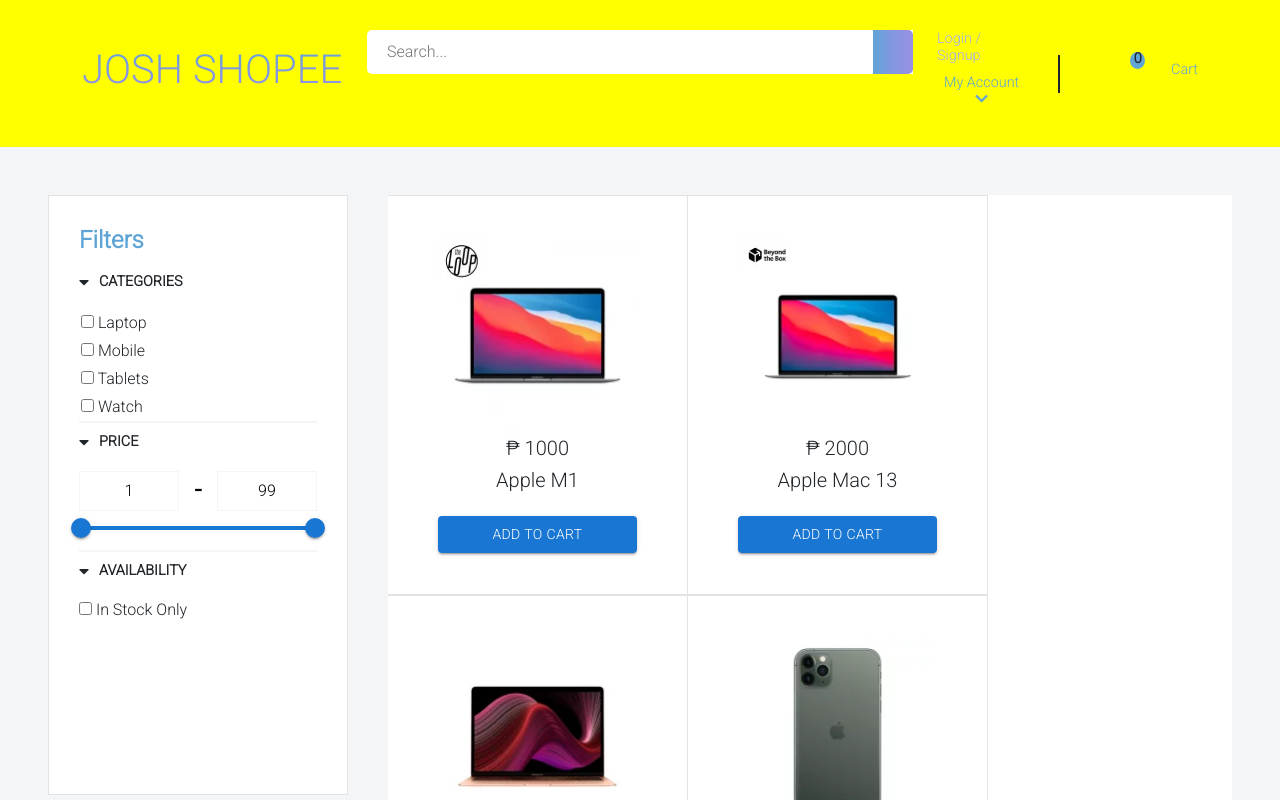
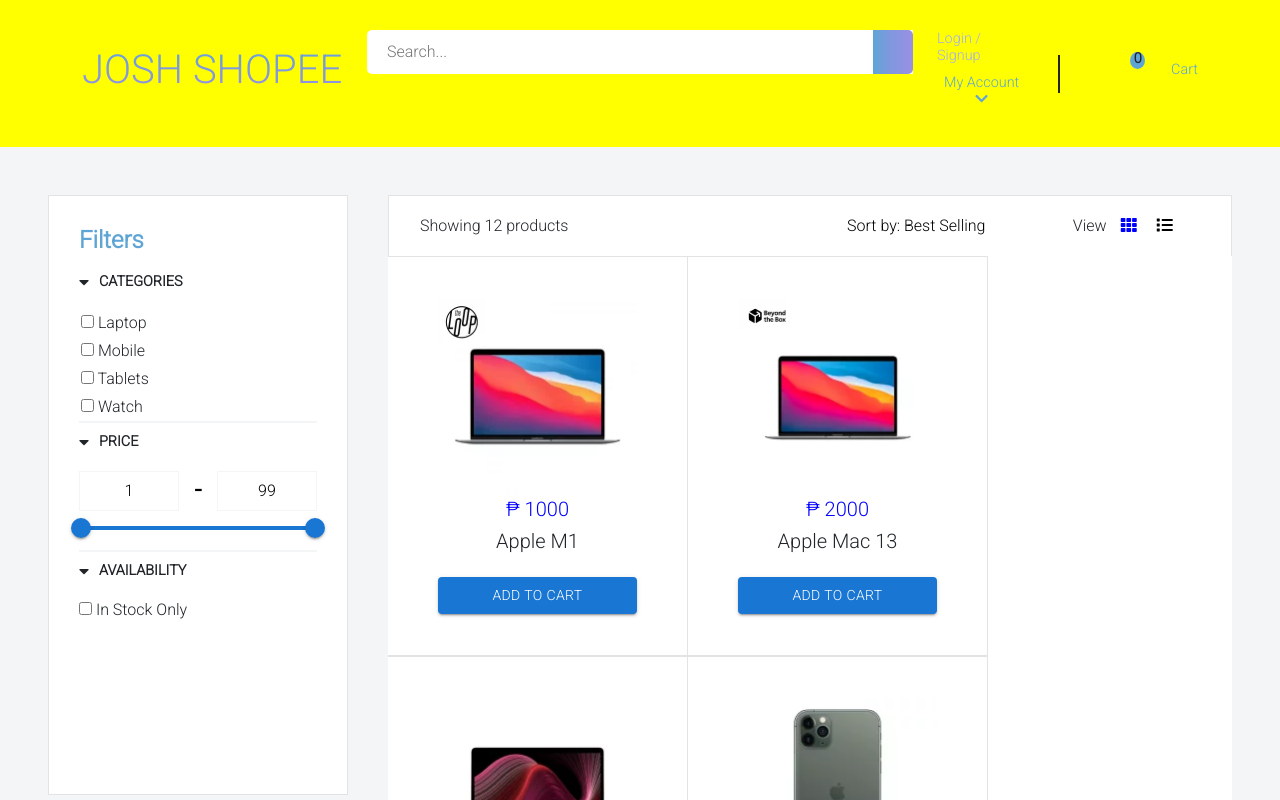
Before and after one commit to joshbenandiel/ecommerce, a React (Create React App) app: page /search in a window 1280 px wide. Shown: the top 800 px of the page. Built offline with nearby package versions, Linux system fonts and the light colour scheme.

Commit message:
aericainthehouse

```diff
--- a/src/components/SearchItems.jsx
+++ b/src/components/SearchItems.jsx
@@ -7,24 +7,149 @@
 
 
   const productsData = useSelector((state) => state.product.products);
+  const [sortMenu , setSortMenu] = useState(true);
+  const [viewList , setViewList] = useState(false)
+  const [viewGrid , setViewGrid] = useState(true)
+
+  let sortItems =  [
+    {
+      sortText: "Best Selling"
+    },
+    {
+      sortText: "Price, low to high"
+    },
+    {
+      sortText: "Price, high to low"
+    },
+    {
+      sortText: "Alphabetically, A-Z"
+    },
+    {
+      sortText: "Alphabetically, Z-A"
+    }
+
+
+  ]
+
+  const [sortContent, setSortContent] = useState(sortItems[0].sortText)
+
 
   return (
-    <>
-    <div className="search-items-container">
+      <div className="search-items-wrapper">
+          <div className="search-container-items container">
+            <div className="search-row row">
+              <div className="search-show-product col">
+                <p>Showing {productsData.length} products</p>
+              </div>
+              <div className="col-6">
+                <div className="search-items-header">
+                  {sortMenu ?
+                    <div className="search-items-sort">
+                      <button
+                      onClick={() => {
+                      setSortMenu(!sortMenu)
+                      console.log(sortItems);
+                      }}
+                      style={{background: "transparent", border: "none"}}>
+                      <div className="sort-items-menu">
+                        <p className="m-0">Sort by: {sortContent}
+                        <i class="far fa-chevron-down fa-xs"></i>
+                        </p>
+                      </div>
+                      </button>
+                    </div> :
+                   <div className="search-items-sort">
+                      <button
+                      onClick={() => {
+                        setSortMenu(!sortMenu)
+                      }}
+                      style={{background: "transparent", border: "none"}}>
+                      <div className="sort-items-menu">
+                        <p className="m-0">Sort by: {sortContent}
+                        <i class="far fa-chevron-up fa-xs"></i>
+                        </p>
+                      </div>
+                      </button>
+                      <div className="sortItem-open">
+                        <div className="sort-item-wrapper">
+                          {sortItems.map( item => {
+                            return (
+                              <div>
+                                  <p
+                                  onClick={() => {
+                                      setSortContent(item.sortText);
+                                      setSortMenu(!sortMenu)
+                                      if (item.sortText) {
+
+                                      }
+                                  }}
+                                  className="sort-items-content p-2">{item.sortText}</p>
+                              </div>
+                            )
+
+                          })}
+                        </div>
+                      </div>
+                    </div> }
+
+                </div>
+              </div>
+              <div className="col">
+                <div className="view-wrapper">
+                  <p className="m-0">View</p>
+                    <button
+                    onClick={() => {
+                      setViewGrid(true)
+                      setViewList(false)
+                    }}
+                    className={viewGrid ? "view-grid m-2" : "m-2"}
+                    style={{background: "transparent", border: "none"}}><i class="fas fa-th"></i></button>
+                    <button
+                    onClick={() => {
+                      setViewList(true)
+                      setViewGrid(false)
+
+                    }}
+                    className={viewList && "view-list"}
+                    style={{background: "transparent", border: "none"}}><i class="fas fa-list"></i></button>
+                </div>
+              </div>
+            </div>
+          </div>
+          <div className={viewGrid && "search-items-container"}>
             {productsData.map((item,key) => {
                 return (
-            <div className="search-items-wrapper">
-              <div className="search-items"key={key}>
+                  <>
+                  {viewList ?
+                    <div className="search-items-container-list" key={key}>
+                      <div className="container">
+                        <div className="row">
+                          <div className="view-list-img col">
                             <img src={item.img} alt="item-picture"/>
-                  <h5>₱ {item.price}</h5>
+                          </div>
+                          <div className="view-list-text col-6">
+                            <h5 style={{color: "blue"}}>₱ {item.price}</h5>
+                            <h5>{item.series}</h5>
+                          </div>
+                          <div className="view-list-button col">
+                            <Button className="mt-3" variant="contained">Add to cart</Button>
+                            <Button className="mt-3" variant="outlined">Quick view</Button>
+                          </div>
+                        </div>
+                      </div>
+                    </div>
+                  :
+                    <div className="search-items" key={key}>
+                        <img src={item.img} alt="item-picture"/>
+                        <h5 style={{color: "blue"}}>₱ {item.price}</h5>
                         <h5>{item.series}</h5>
                         <Button className="mt-3" variant="contained">Add to cart</Button>
-              </div>
-            </div>
+                    </div>}
+                  </>
                   )
               })}
           </div>
-    </>
+        </div>
 
   )
 }
--- a/src/styles/SearchItems.css
+++ b/src/styles/SearchItems.css
@@ -1,12 +1,16 @@
 .search-items-container {
-  background-color: #fff;
   display: flex;
-  width: auto;
   flex-wrap: wrap;
 }
 
+.search-items-container-list {
+  border: 1px solid #E1E3E4;
+}
+
+
 .search-items-wrapper {
-
+  width: 1200px;
+  background-color: #fff;
 }
 
 .search-items {
@@ -19,4 +23,89 @@
   height: 400px;
   padding: 50px;
   text-align: center;
+  background-color: #fff;
 }
+
+.search-items-header {
+  display: flex;
+  justify-content: flex-end;
+  align-items: center;
+  height: 60px;
+}
+
+.search-items-view {
+  width: 100%;
+}
+
+.view-wrapper {
+  display: flex;
+  justify-content: center;
+  align-items: center;
+  height: 60px;
+}
+
+.view-wrapper i:hover {
+  color: blue;
+}
+.search-container-items {
+  border: 1px solid #E1E3E4;
+  border-bottom: none;
+
+}
+
+.search-show-product {
+  display: flex;
+  justify-content: center;
+  align-items: center;
+  height: 60px;
+
+}
+.search-show-product p {
+  margin: 0;
+}
+
+.sortItem-open {
+  height: auto;
+  width: 160px;
+  background-color: #fff;
+  position: absolute;
+  border: 1px solid #E1E3E4;
+}
+
+.sort-items-content {
+  cursor: pointer;
+}
+
+.sort-items-content:hover {
+  color: blue;
+  background: rgb(204, 238, 255);;
+}
+
+.sort-items-menu i {
+  margin-left: 5px;
+}
+
+.view-list {
+  color: blue;
+}
+
+.view-grid {
+  color: blue;
+}
+
+.view-list-img {
+  padding: 30px;
+}
+
+.view-list-text {
+  display: flex;
+  justify-content: center;
+  flex-direction: column;
+}
+
+.view-list-button {
+  display: flex;
+  justify-content: center;
+  flex-direction: column;
+  padding: 0px 80px;
+}
```
Lines whose indentation alone changed are shown as unchanged.
